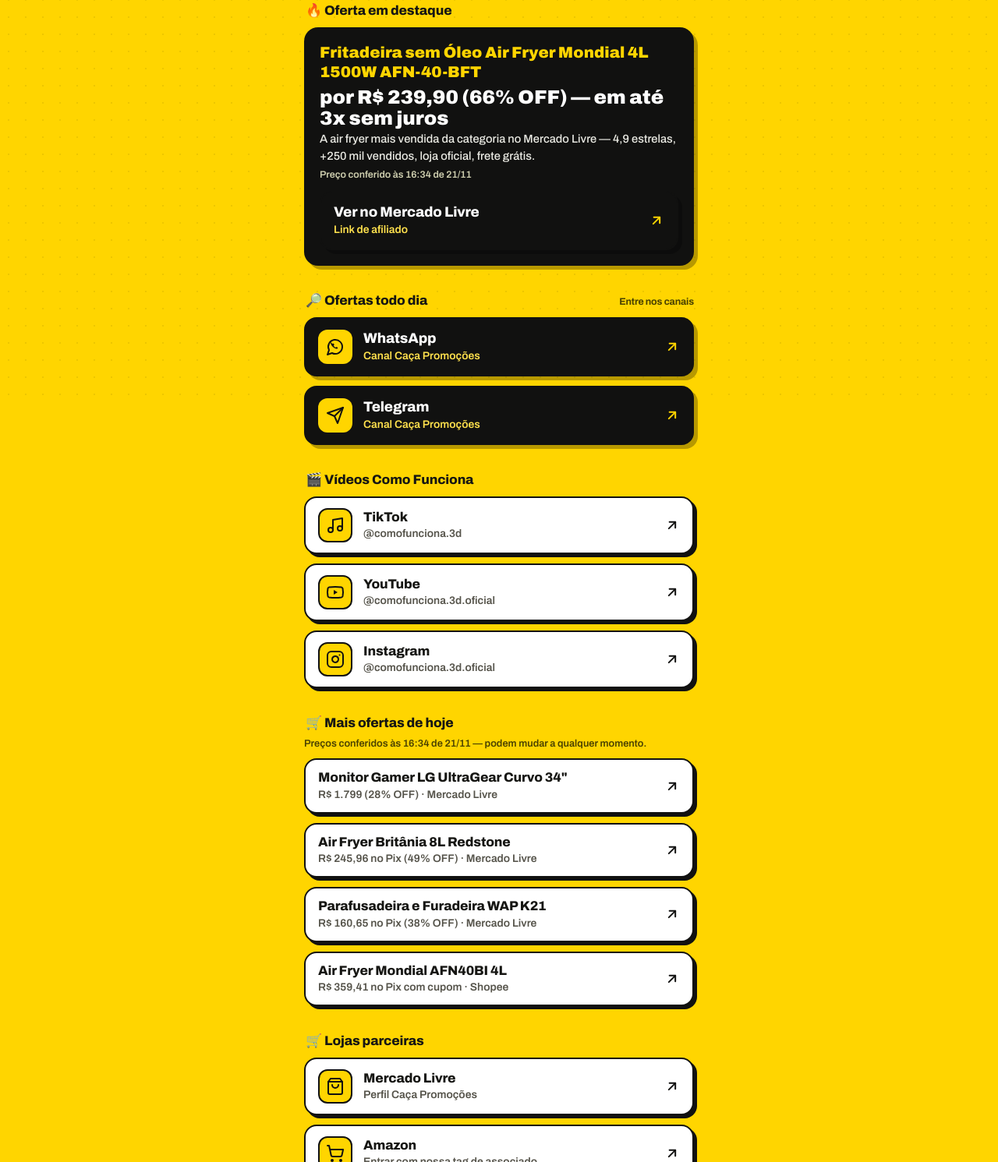
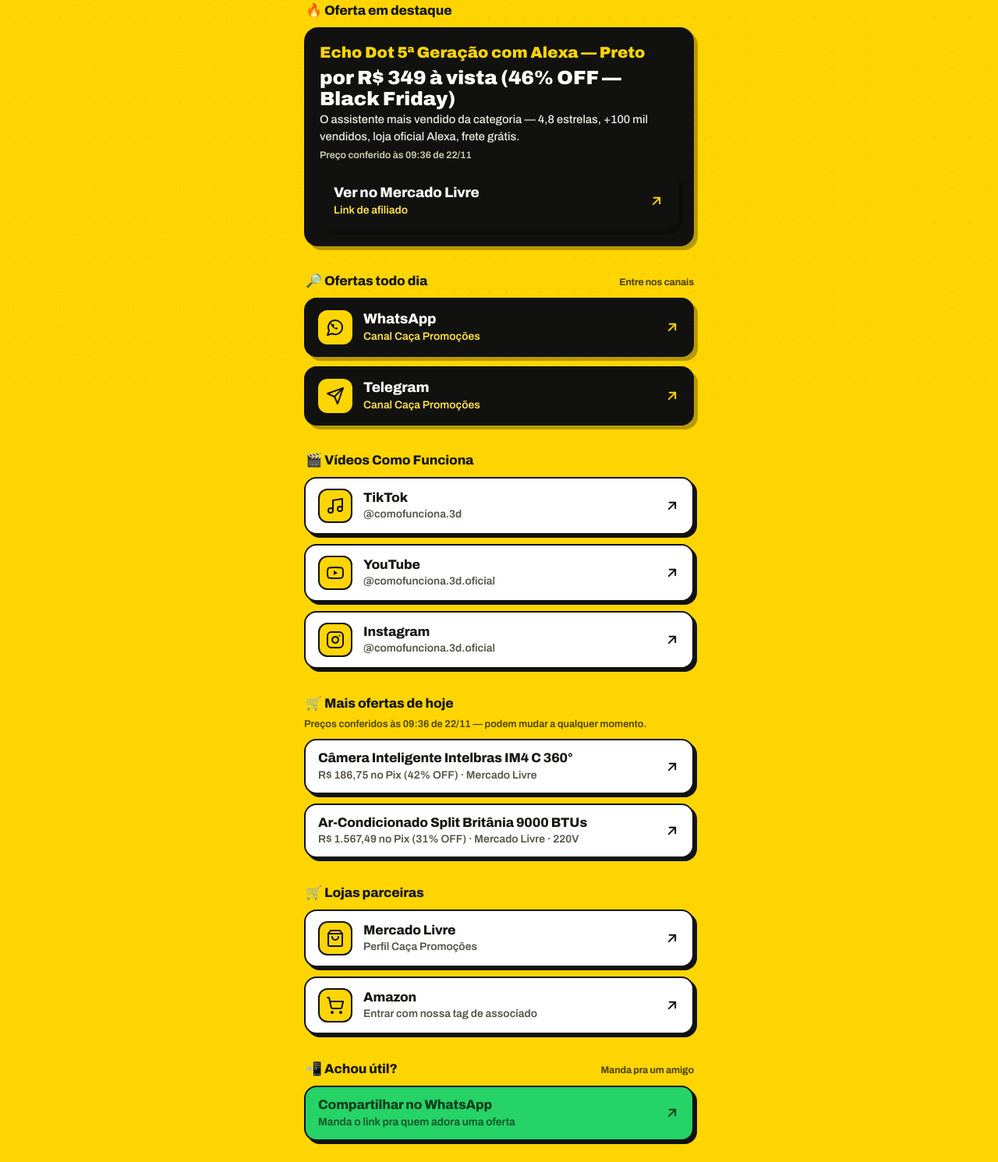
Before and after one commit to achadododia59/achadododia59.github.io, a plain HTML site: page index.html in a window 1280 px wide. Shown: the part 275-1766 px from the top of the page at 78% size. Drawn offline with Linux system fonts and the light colour scheme.

Commit message:
Add files via upload

```diff
--- a/index.html
+++ b/index.html
@@ -247,11 +247,11 @@
       <section aria-labelledby="sec-destaque">
         <h2 id="sec-destaque">🔥 Oferta em destaque</h2>
         <div class="destaque-card">
-          <p class="destaque-prod">Fritadeira sem Óleo Air Fryer Mondial 4L 1500W AFN-40-BFT</p>
-          <p class="destaque-preco">por R$ 239,90 (66% OFF) — em até 3x sem juros</p>
-          <p class="destaque-info">A air fryer mais vendida da categoria no Mercado Livre — 4,9 estrelas, +250 mil vendidos, loja oficial, frete grátis.</p>
-          <p class="destaque-carimbo">Preço conferido às 16:34 de 21/11</p>
-          <a data-goatcounter-click="destaque-oferta" class="btn btn-primary" href="https://meli.la/2emETKH" target="_blank" rel="noopener noreferrer" aria-label="Ver a Air Fryer Mondial 4L no Mercado Livre (abre em nova aba)">
+          <p class="destaque-prod">Echo Dot 5ª Geração com Alexa — Preto</p>
+          <p class="destaque-preco">por R$ 349 à vista (46% OFF — Black Friday)</p>
+          <p class="destaque-info">O assistente mais vendido da categoria — 4,8 estrelas, +100 mil vendidos, loja oficial Alexa, frete grátis.</p>
+          <p class="destaque-carimbo">Preço conferido às 09:36 de 22/11</p>
+          <a data-goatcounter-click="destaque-oferta" class="btn btn-primary" href="https://meli.la/2d8SpQi" target="_blank" rel="noopener noreferrer" aria-label="Ver o Echo Dot 5ª Geração no Mercado Livre (abre em nova aba)">
             <span class="txt">
               <span class="t">Ver no Mercado Livre</span>
               <span class="s">Link de afiliado</span>
@@ -341,33 +341,19 @@
       <!-- OFERTAS-INICIO: as rodadas substituem TODO o miolo entre OFERTAS-INICIO e OFERTAS-FIM pelas DEMAIS ofertas postadas no dia (fora a do destaque), no mesmo formato de linhas compactas, com a nota de conferência da rodada. -->
       <section aria-labelledby="sec-ofertas-dia">
         <h2 id="sec-ofertas-dia">🛒 Mais ofertas de hoje</h2>
-        <p class="ofertas-nota">Preços conferidos às 16:34 de 21/11 — podem mudar a qualquer momento.</p>
+        <p class="ofertas-nota">Preços conferidos às 09:36 de 22/11 — podem mudar a qualquer momento.</p>
         <div class="links">
-          <a data-goatcounter-click="oferta-mercadolivre" class="btn btn-light" href="https://meli.la/1zfRpYn" target="_blank" rel="noopener noreferrer" aria-label="Monitor Gamer LG UltraGear Curvo 34&quot; — ver no Mercado Livre (abre em nova aba)">
+          <a data-goatcounter-click="oferta-mercadolivre" class="btn btn-light" href="https://meli.la/2zyVd7F" target="_blank" rel="noopener noreferrer" aria-label="Câmera Inteligente Intelbras IM4 C 360° — ver no Mercado Livre (abre em nova aba)">
             <span class="txt">
-              <span class="t">Monitor Gamer LG UltraGear Curvo 34"</span>
-              <span class="s">R$ 1.799 (28% OFF) · Mercado Livre</span>
+              <span class="t">Câmera Inteligente Intelbras IM4 C 360°</span>
+              <span class="s">R$ 186,75 no Pix (42% OFF) · Mercado Livre</span>
             </span>
             <span class="arrow" aria-hidden="true"><svg viewBox="0 0 24 24" fill="none" stroke="currentColor" stroke-width="2.4" stroke-linecap="round" stroke-linejoin="round"><path d="M7 17 17 7"></path><path d="M8 7h9v9"></path></svg></span>
           </a>
-          <a data-goatcounter-click="oferta-mercadolivre" class="btn btn-light" href="https://meli.la/1hxhL6U" target="_blank" rel="noopener noreferrer" aria-label="Air Fryer Britânia 8L — ver no Mercado Livre (abre em nova aba)">
+          <a data-goatcounter-click="oferta-mercadolivre" class="btn btn-light" href="https://meli.la/2ATR5aS" target="_blank" rel="noopener noreferrer" aria-label="Ar-Condicionado Split Britânia 9000 BTUs — ver no Mercado Livre (abre em nova aba)">
             <span class="txt">
-              <span class="t">Air Fryer Britânia 8L Redstone</span>
-              <span class="s">R$ 245,96 no Pix (49% OFF) · Mercado Livre</span>
-            </span>
-            <span class="arrow" aria-hidden="true"><svg viewBox="0 0 24 24" fill="none" stroke="currentColor" stroke-width="2.4" stroke-linecap="round" stroke-linejoin="round"><path d="M7 17 17 7"></path><path d="M8 7h9v9"></path></svg></span>
-          </a>
-          <a data-goatcounter-click="oferta-mercadolivre" class="btn btn-light" href="https://meli.la/2yeTWLV" target="_blank" rel="noopener noreferrer" aria-label="Parafusadeira e Furadeira WAP K21 — ver no Mercado Livre (abre em nova aba)">
-            <span class="txt">
-              <span class="t">Parafusadeira e Furadeira WAP K21</span>
-              <span class="s">R$ 160,65 no Pix (38% OFF) · Mercado Livre</span>
-            </span>
-            <span class="arrow" aria-hidden="true"><svg viewBox="0 0 24 24" fill="none" stroke="currentColor" stroke-width="2.4" stroke-linecap="round" stroke-linejoin="round"><path d="M7 17 17 7"></path><path d="M8 7h9v9"></path></svg></span>
-          </a>
-          <a data-goatcounter-click="oferta-shopee" class="btn btn-light" href="https://s.shopee.com.br/9fMUSqBiUw" target="_blank" rel="noopener noreferrer" aria-label="Air Fryer Mondial AFN40BI 4L — ver na Shopee (abre em nova aba)">
-            <span class="txt">
-              <span class="t">Air Fryer Mondial AFN40BI 4L</span>
-              <span class="s">R$ 359,41 no Pix com cupom · Shopee</span>
+              <span class="t">Ar-Condicionado Split Britânia 9000 BTUs</span>
+              <span class="s">R$ 1.567,49 no Pix (31% OFF) · Mercado Livre · 220V</span>
             </span>
             <span class="arrow" aria-hidden="true"><svg viewBox="0 0 24 24" fill="none" stroke="currentColor" stroke-width="2.4" stroke-linecap="round" stroke-linejoin="round"><path d="M7 17 17 7"></path><path d="M8 7h9v9"></path></svg></span>
           </a>
```
